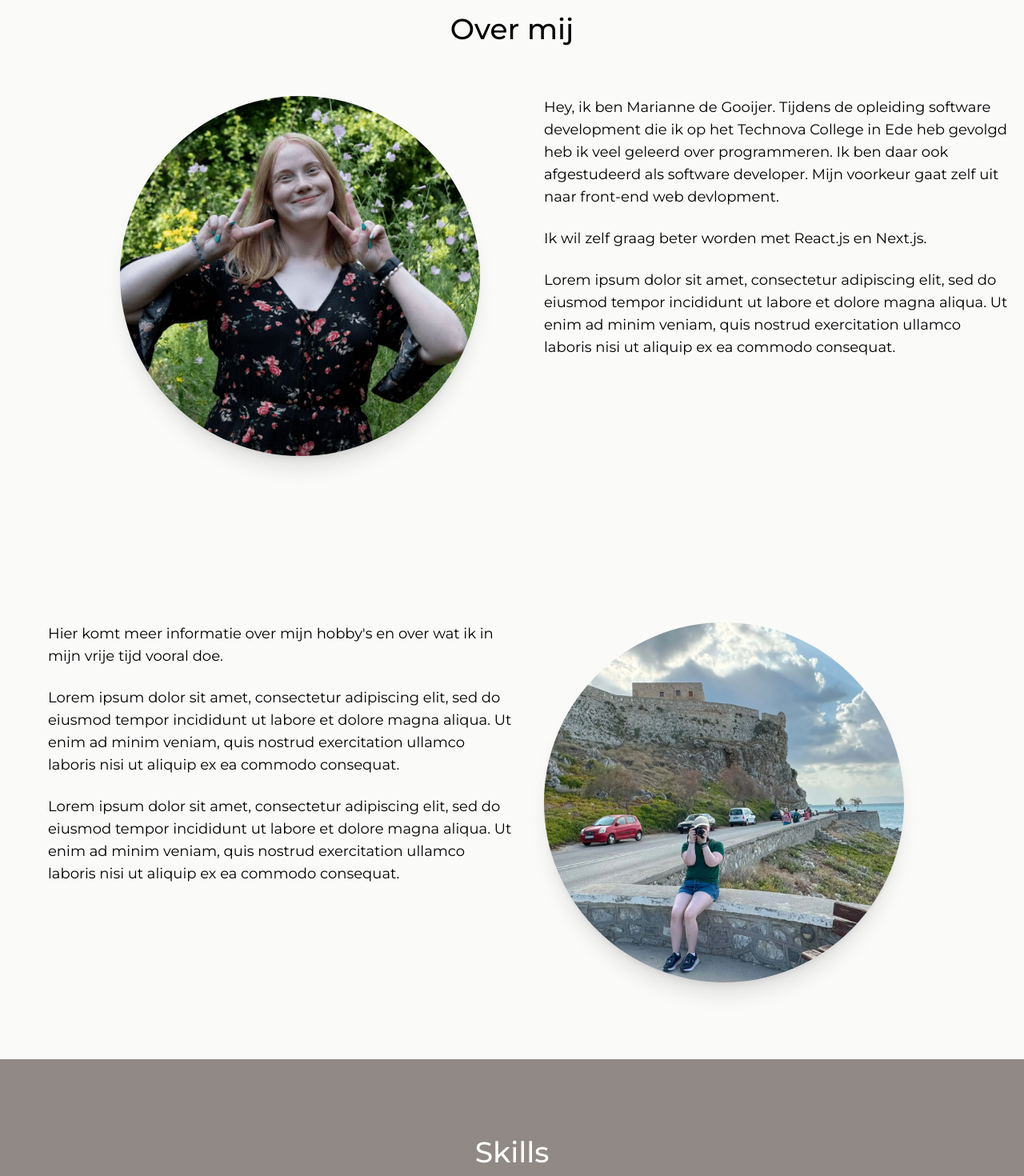
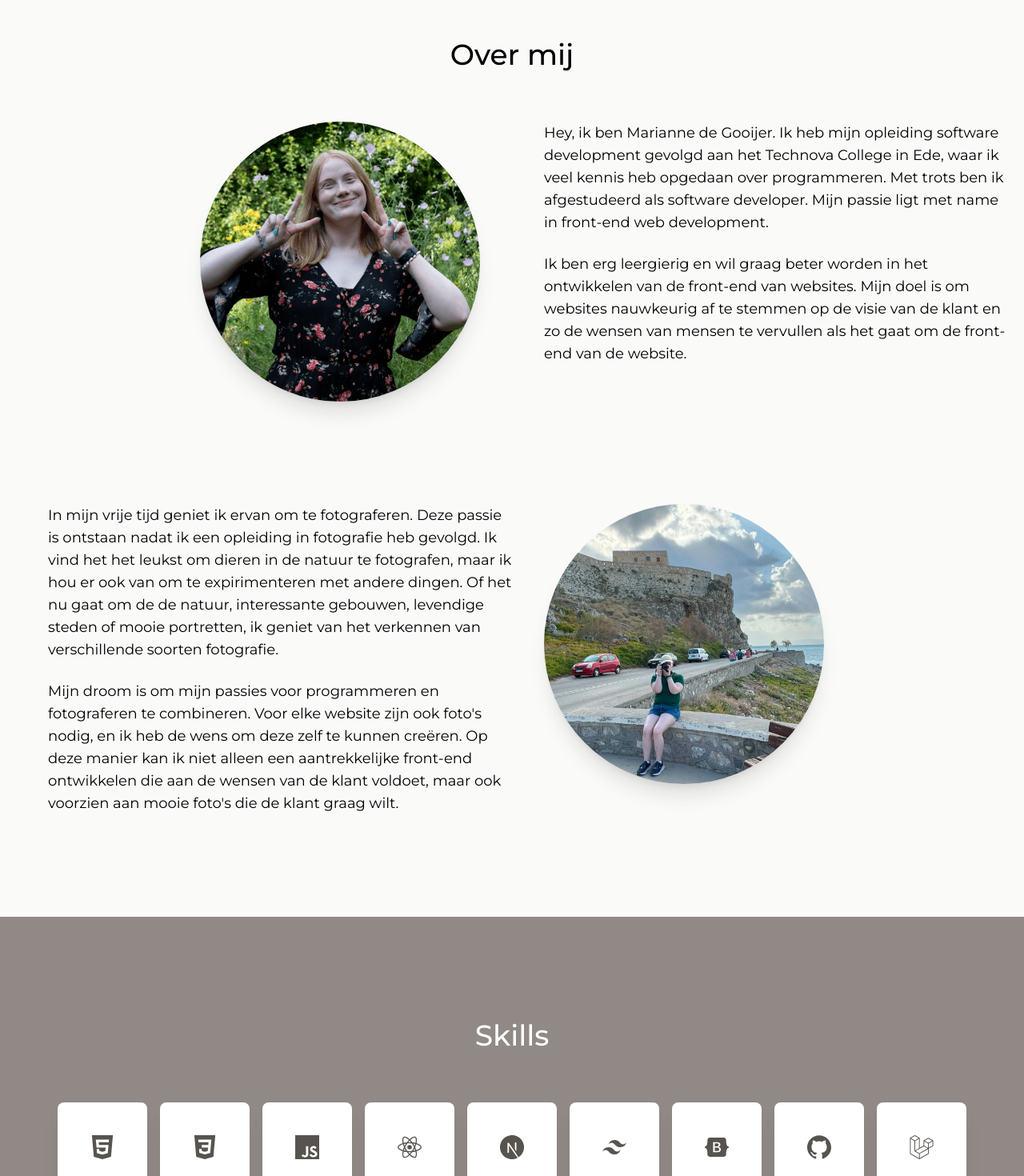
Before and after one commit to Marianne-de-Gooijer/portfolio, a Next.js app: page / in a window 1280 px wide. Shown: the part 880-2350 px from the top of the page at 80% size. Built offline with nearby package versions, Linux system fonts and the light colour scheme.

Commit message:
Laatste wijzigingen en tekst toegevoegd aan over mij

```diff
--- a/src/components/About.js
+++ b/src/components/About.js
@@ -5,14 +5,14 @@ import aboutImg2 from "../../public/images/about2.webp";
 
 function About() {
   return (
-    <section id="about" className="py-12 md:py-24 container mx-auto">
+    <section id="about" className="py-20 md:py-32 container mx-auto">
       <p className="text-2xl md:text-4xl font-medium text-center mb-12 md:mb-16">
         Over mij
       </p>
       <div className="px-5">
-        <div className="border-b border-black md:border-0 flex flex-wrap md:pb-52 pb-14">
+        <div className="border-b border-black md:border-0 flex flex-wrap md:pb-32 pb-14">
           <div className="md:w-1/2 w-full md:pr-10 mb-5 md:mb-0 ">
-          <div className="md:rounded-full rounded-xl overflow-hidden shadow-xl lg:w-[450px] lg:h-[450px] md:w-[320px] md:h-[320px] sm:max-h-[500px] max-h-[350px] w-auto md:ml-auto">
+            <div className="md:rounded-full rounded-xl overflow-hidden shadow-xl lg:w-[350px] lg:h-[350px] md:w-[320px] md:h-[320px] sm:max-h-[500px] max-h-[350px] w-auto md:ml-auto">
               <Image
                 src={aboutImg1}
                 alt="Foto van Marianne de Gooijer"
@@ -22,22 +22,18 @@ function About() {
           </div>
           <div className="md:w-1/2 w-full md:pl-10">
             <p className="leading-relaxed text-base md:text-lg">
-            Hey, ik ben Marianne de Gooijer. Tijdens de opleiding software
-            development die ik op het Technova College in Ede heb gevolgd heb ik
-            veel geleerd over programmeren. Ik ben daar ook afgestudeerd als
-            software developer. Mijn voorkeur gaat zelf uit naar front-end web
-            devlopment.
+              Hey, ik ben Marianne de Gooijer. Ik heb mijn opleiding software
+              development gevolgd aan het Technova College in Ede, waar ik veel
+              kennis heb opgedaan over programmeren. Met trots ben ik
+              afgestudeerd als software developer. Mijn passie ligt met name in
+              front-end web development.
             </p>
             <br />
             <p className="leading-relaxed text-base md:text-lg">
-            Ik wil zelf graag beter worden met React.js en Next.js.
-          </p>
-          <br />
-          <p className="leading-relaxed text-base md:text-lg">
-            Lorem ipsum dolor sit amet, consectetur adipiscing elit, sed do
-            eiusmod tempor incididunt ut labore et dolore magna aliqua. Ut enim
-            ad minim veniam, quis nostrud exercitation ullamco laboris nisi ut
-            aliquip ex ea commodo consequat.
+              Ik ben erg leergierig en wil graag beter worden in het ontwikkelen
+              van de front-end van websites. Mijn doel is om websites nauwkeurig
+              af te stemmen op de visie van de klant en zo de wensen van mensen
+              te vervullen als het gaat om de front-end van de website.
             </p>
           </div>
         </div>
@@ -45,25 +41,26 @@ function About() {
       <div className="flex flex-wrap px-5 pt-14 md:pt-0">
         <div className="md:w-1/2 w-full md:pl-10">
           <p className="leading-relaxed text-base md:text-lg">
-            Hier komt meer informatie over mijn hobby&apos;s en over wat ik in mijn vrije tijd vooral doe.
+            In mijn vrije tijd geniet ik ervan om te fotograferen. Deze passie
+            is ontstaan nadat ik een opleiding in fotografie heb gevolgd. Ik
+            vind het het leukst om dieren in de natuur te fotografen, maar ik
+            hou er ook van om te expirimenteren met andere dingen. Of het nu
+            gaat om de de natuur, interessante gebouwen, levendige steden of
+            mooie portretten, ik geniet van het verkennen van verschillende
+            soorten fotografie.
           </p>
           <br />
           <p className="leading-relaxed text-base md:text-lg">
-            Lorem ipsum dolor sit amet, consectetur adipiscing elit, sed do
-            eiusmod tempor incididunt ut labore et dolore magna aliqua. Ut enim
-            ad minim veniam, quis nostrud exercitation ullamco laboris nisi ut
-            aliquip ex ea commodo consequat.
-          </p>
-          <br />
-          <p className="leading-relaxed text-base md:text-lg">
-            Lorem ipsum dolor sit amet, consectetur adipiscing elit, sed do
-            eiusmod tempor incididunt ut labore et dolore magna aliqua. Ut enim
-            ad minim veniam, quis nostrud exercitation ullamco laboris nisi ut
-            aliquip ex ea commodo consequat.
+            Mijn droom is om mijn passies voor programmeren en fotograferen te
+            combineren. Voor elke website zijn ook foto&apos;s nodig, en ik heb
+            de wens om deze zelf te kunnen cre&euml;ren. Op deze manier kan ik
+            niet alleen een aantrekkelijke front-end ontwikkelen die aan de
+            wensen van de klant voldoet, maar ook voorzien aan mooie foto&apos;s
+            die de klant graag wilt.
           </p>
         </div>
         <div className="md:w-1/2 w-full md:pl-10 mt-5 md:mt-0">
-          <div className="md:rounded-full rounded-xl overflow-hidden shadow-xl lg:w-[450px] lg:h-[450px] md:w-[320px] md:h-[320px] sm:max-h-[500px] max-h-[350px] w-auto md:mr-auto">
+          <div className="md:rounded-full rounded-xl overflow-hidden shadow-xl lg:w-[350px] lg:h-[350px] md:w-[320px] md:h-[320px] sm:max-h-[500px] max-h-[350px] w-auto md:mr-auto">
             <Image
               src={aboutImg2}
               alt="Foto van Marianne de Gooijer"
--- a/src/components/Contact.js
+++ b/src/components/Contact.js
@@ -1,36 +1,52 @@
 import Link from "next/link";
+
+function FooterLink({ label, href, title, className = "" }) {
+  return (
+    <Link
+      target="_blank"
+      href={href}
+      aria-label={label}
+      className={`${className} relative group`}
+    >
+      {title}
+      <span className="h-[1px] inline-block bg-black absolute left-0 -bottom-0.5 w-0 group-hover:w-full transition-[width] ease duration-300">
+        &nbsp;
+      </span>
+    </Link>
+  );
+}
 
 function Contact() {
   return (
-    <section id="contact" className="py-12 md:py-24 bg-light">
+    <section id="contact" className="py-20 md:py-32 bg-light">
       <div className="container mx-auto px-5">
         <p className="text-2xl md:text-4xl font-medium text-center mb-12 md:mb-16">
           Contact
         </p>
         <div className="flex flex-col md:flex-row md:justify-between max-w-3xl mx-auto leading-relaxed text-base md:text-lg">
-          <Link
-            href="https://www.linkedin.com/in/marianne-de-gooijer/"
-            target="_blank"
-            aria-label="Mijn LinkedIn account"
-            className="mb-5 md:mb-0"
-          >
-            LinkedIn
-          </Link>
-          <Link
-            href="https://github.com/Marianne-de-Gooijer"
-            target="_blank"
-            aria-label="Mijn GitHub account"
-            className="mb-5 md:mb-0"
-          >
-            Github
-          </Link>
-          <Link
-            href="mailto: mariannedegooijer@gmail.com"
-            target="_blank"
-            aria-label="Mijn e-mailadres"
-          >
-            mariannedegooijer@gmail.com
-          </Link>
+          <div className="mb-5 md:mb-0">
+            <FooterLink
+              href="https://www.linkedin.com/in/marianne-de-gooijer/"
+              label="Mijn LinkedIn account"
+              title="LinkedIn"
+              className="mb-5 md:mb-0"
+            />
+          </div>
+          <div className="mb-5 md:mb-0">
+            <FooterLink
+              href="https://github.com/Marianne-de-Gooijer"
+              label="Mijn GitHub account"
+              title="Github"
+              className="mb-5 md:mb-0"
+            />
+          </div>
+          <div>
+            <FooterLink
+              href="mailto: mariannedegooijer@gmail.com"
+              label="Mijn e-mailadres"
+              title="mariannedegooijer@gmail.com"
+            />
+          </div>
         </div>
       </div>
     </section>
--- a/src/components/Education.js
+++ b/src/components/Education.js
@@ -62,7 +62,7 @@ function Education() {
   });
 
   return (
-    <section id="education" className="py-12 md:py-24 bg-sand">
+    <section id="education" className="pb-20 md:pb-32 bg-sand">
       <div className="container mx-auto text-white px-5 max-w-4xl">
         <p className="text-2xl md:text-4xl font-medium text-center mb-12 md:mb-16">
           Opleidingen
--- a/src/components/Experience.js
+++ b/src/components/Experience.js
@@ -62,7 +62,7 @@ function Experience() {
   });
 
   return (
-    <section id="experience" className="py-12 md:py-24 bg-sand">
+    <section id="experience" className="py-20 md:py-32 bg-sand">
       <div className="container mx-auto text-white px-5 max-w-4xl">
         <p className="text-2xl md:text-4xl font-medium text-center mb-12 md:mb-16">
           Ervaringen
--- a/src/components/Projects.js
+++ b/src/components/Projects.js
@@ -36,7 +36,7 @@ function Projects() {
     // Voeg meer projecten toe...
   ];
   return (
-    <section id="projects" className="py-12 md:py-24 container mx-auto px-5">
+    <section id="projects" className="py-20 md:py-32 container mx-auto px-5">
       {/* Als de projecten erin staan moet de styling van de <p> tag hieronder iets gewijzigd worden: md:mb-[114px] */}
       <p className="text-2xl md:text-4xl font-medium text-center mb-12 md:mb-[64px]">
         Projecten
--- a/src/components/Skills.js
+++ b/src/components/Skills.js
@@ -1,16 +1,18 @@
 import { useState } from 'react';
-import { SiHtml5, SiCss3, SiJavascript, SiReact, SiTailwindcss, SiGithub, SiLaravel, SiWordpress, SiMysql } from 'react-icons/si';
+import { SiHtml5, SiCss3, SiJavascript, SiReact, SiNextdotjs, SiTailwindcss, SiGithub, SiLaravel, SiLivewire, SiWordpress, SiBootstrap } from 'react-icons/si';
 
 const skills = [
   { name: 'HTML', Icon: SiHtml5 },
   { name: 'CSS', Icon: SiCss3 },
   { name: 'JavaScript', Icon: SiJavascript },
   { name: 'React', Icon: SiReact },
+  { name: 'Next.js', Icon: SiNextdotjs },
   { name: 'Tailwind', Icon: SiTailwindcss },
+  { name: 'Bootstrap', Icon: SiBootstrap },
   { name: 'Github', Icon: SiGithub },
   { name: 'Laravel', Icon: SiLaravel },
+  { name: 'Livewire', Icon: SiLivewire },
   { name: 'Wordpress', Icon: SiWordpress },
-  { name: 'My sql', Icon: SiMysql },
 ];
 
 const SkillCard = ({ name, Icon }) => {
@@ -32,7 +34,7 @@ const SkillCard = ({ name, Icon }) => {
 
 function Skills() {
   return (
-    <section id="skills" className="py-12 md:py-24 bg-sand">
+    <section id="skills" className="py-20 md:py-32 bg-sand">
       <div className="container mx-auto text-white px-5">
         <p className="text-2xl md:text-4xl font-medium text-center mb-12 md:mb-16">
           Skills
```
Lines whose indentation alone changed are shown as unchanged.
